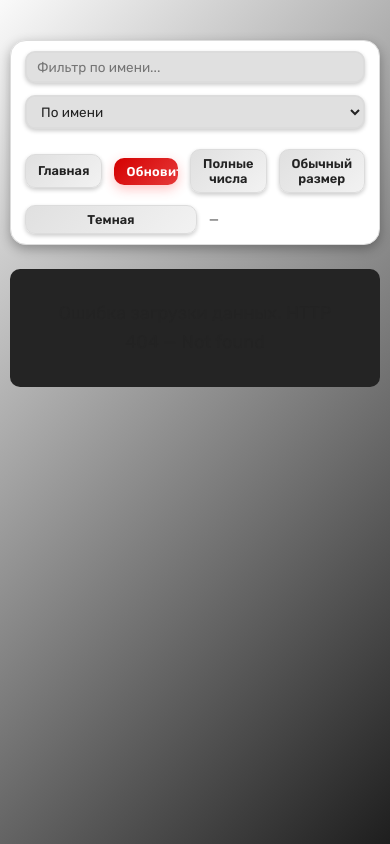
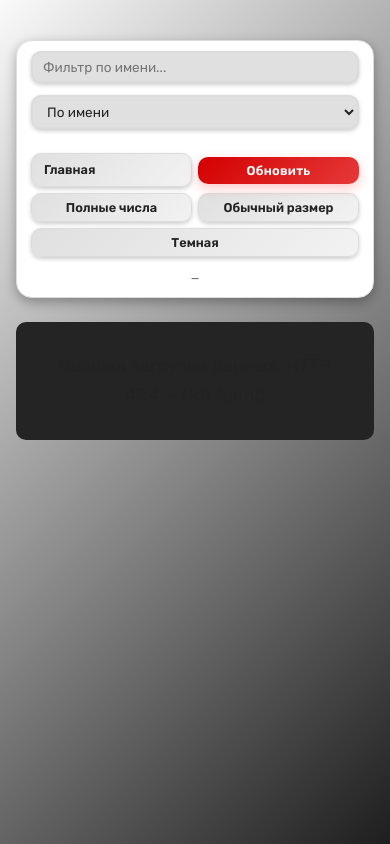
Before and after one commit to pavelpikta/cf-jacred-fdb, a website: page public/stats.html in a window 390 px wide. Drawn offline with nearby package versions, Linux system fonts and the light colour scheme; no server answers.

Commit message:
refactor: improve accessibility and styling in stats page
- enhanced accessibility by adding ARIA labels and roles in `stats.html`
- refined CSS styles in `stats.css` for better responsiveness and touch support
- updated cursor style in `styles.css` for improved user interaction

Signed-off-by: Pavel Pikta <pavel_pikta@epam.com>

```diff
--- a/public/css/stats.css
+++ b/public/css/stats.css
@@ -169,6 +169,8 @@ body {
   letter-spacing: 0.3px;
   position: relative;
   overflow: hidden;
+  -webkit-tap-highlight-color: transparent;
+  touch-action: manipulation;
 }
 
 .stats-refresh::before {
@@ -475,6 +477,8 @@ body {
     border-color var(--transition-fast),
     box-shadow var(--transition-fast);
   box-shadow: 0 2px 4px rgba(0, 0, 0, 0.2);
+  -webkit-tap-highlight-color: transparent;
+  touch-action: manipulation;
 }
 
 .search-box {
@@ -579,6 +583,12 @@ body {
 }
 
 @media (max-width: 760px) {
+  #page {
+    padding-left: max(12px, env(safe-area-inset-left));
+    padding-right: max(12px, env(safe-area-inset-right));
+    padding-top: max(20px, env(safe-area-inset-top));
+  }
+
   .stats-grid {
     grid-template-columns: 1fr;
     gap: 14px;
@@ -588,32 +598,57 @@ body {
     flex-direction: column;
     align-items: stretch;
     gap: 10px;
+    padding: 12px 14px;
   }
 
   .stats-toolbar .filter-inline {
     width: 100%;
     justify-content: flex-start;
+    flex-wrap: wrap;
   }
 
   .filter-inline > * {
     flex: 1 1 auto;
+    min-width: 0;
   }
 
   .filter-inline span.cards-counter {
     flex: 0 0 auto;
     min-width: fit-content;
+    white-space: nowrap;
   }
 
   .search-box,
   .sort-select {
     width: 100%;
     min-width: 0;
+    flex: 1 1 100%;
+  }
+
+  .stats-toolbar .filter-inline:first-child {
+    margin-bottom: 4px;
+  }
+
+  .stats-toolbar .filter-inline:last-child {
+    display: flex;
+    flex-wrap: wrap;
+    gap: 8px;
   }
 
   .stats-refresh,
   .btn-secondary {
-    width: auto;
-    flex: 1;
+    min-width: 0;
+    flex: 1 1 auto;
+    font-size: 0.85rem;
+    padding: 8px 12px;
+    white-space: nowrap;
+  }
+
+  .stats-last-update {
+    flex: 0 0 100%;
+    text-align: center;
+    margin-top: 4px;
+    font-size: 0.8rem;
   }
 
   .tracker-card header {
@@ -640,6 +675,12 @@ body {
 }
 
 @media (max-width: 480px) {
+  #page {
+    padding-left: max(10px, env(safe-area-inset-left));
+    padding-right: max(10px, env(safe-area-inset-right));
+    padding-top: max(16px, env(safe-area-inset-top));
+  }
+
   .stats-header {
     font-size: 1.6rem;
     margin-top: 20px;
@@ -674,8 +715,40 @@ body {
   }
 
   .stats-toolbar {
-    padding: 12px 14px;
+    padding: 10px 12px;
+    gap: 8px;
   }
+
+  .stats-toolbar .filter-inline:last-child {
+    gap: 6px;
+  }
+
+  .stats-refresh,
+  .btn-secondary {
+    font-size: 0.8rem;
+    padding: 8px 10px;
+    flex: 1 1 calc(50% - 3px);
+    min-width: 80px;
+  }
+
+  .stats-last-update {
+    font-size: 0.75rem;
+    margin-top: 6px;
+  }
+
+  .search-box,
+  .sort-select {
+    font-size: 0.9rem;
+    padding: 8px 12px;
+  }
+}
+
+/* Base page container with safe-area support for stats page */
+#page {
+  padding-left: max(16px, env(safe-area-inset-left));
+  padding-right: max(16px, env(safe-area-inset-right));
+  padding-top: max(40px, env(safe-area-inset-top));
+  padding-bottom: max(20px, env(safe-area-inset-bottom));
 }
 
 body.stats-wide #page {
@@ -706,6 +779,8 @@ body.stats-wide .stats-grid {
     box-shadow var(--transition-fast),
     border-color var(--transition-fast);
   box-shadow: 0 2px 4px rgba(0, 0, 0, 0.2);
+  -webkit-tap-highlight-color: transparent;
+  touch-action: manipulation;
 }
 
 .btn-secondary:hover {
--- a/public/css/styles.css
+++ b/public/css/styles.css
@@ -465,7 +465,7 @@ h1 {
   text-indent: -9999px;
   overflow: hidden;
   height: 90px;
-  cursor: hand;
+  cursor: pointer;
 }
 
 #searchForm,
--- a/public/stats.html
+++ b/public/stats.html
@@ -2,7 +2,7 @@
 <html lang="ru">
   <head>
     <meta charset="UTF-8" />
-    <meta name="viewport" content="width=device-width,initial-scale=1" />
+    <meta name="viewport" content="width=device-width, initial-scale=1" />
     <title>Статистика трекеров</title>
     <!-- Favicons -->
     <link rel="icon" type="image/x-icon" href="./img/favicon.ico" />
@@ -29,13 +29,16 @@
       <div class="logo"></div>
       <div class="stats-toolbar">
         <div class="filter-inline">
+          <label for="searchTracker" class="visually-hidden">Поиск трекера</label>
           <input
             type="text"
             id="searchTracker"
             class="search-box"
             placeholder="Фильтр по имени..."
+            aria-label="Поиск трекера по имени"
           />
-          <select id="sortSelect" class="sort-select" title="Сортировка">
+          <label for="sortSelect" class="visually-hidden">Сортировка</label>
+          <select id="sortSelect" class="sort-select" aria-label="Сортировка результатов">
             <option value="name">По имени</option>
             <option value="newtor">Новые торренты (desc)</option>
             <option value="update">Изменения (desc)</option>
@@ -44,29 +47,54 @@
             <option value="wait">Ожидает (desc)</option>
             <option value="skip">Пропущено (desc)</option>
           </select>
-          <span class="cards-counter" id="cardsCounter"></span>
+          <span
+            class="cards-counter"
+            id="cardsCounter"
+            aria-live="polite"
+            aria-atomic="true"
+          ></span>
         </div>
         <div class="filter-inline">
-          <a href="/" class="btn-secondary" id="goHome" title="На главную">Главная</a>
-          <button class="stats-refresh" id="refreshBtn">Обновить</button>
-          <button class="btn-secondary" id="toggleNumbers" title="Переключить формат чисел">
+          <a href="/" class="btn-secondary" id="goHome" aria-label="На главную страницу">Главная</a>
+          <button class="stats-refresh" id="refreshBtn" aria-label="Обновить статистику">
+            Обновить
+          </button>
+          <button class="btn-secondary" id="toggleNumbers" aria-label="Переключить формат чисел">
             Полные числа
           </button>
-          <button class="btn-secondary" id="toggleWidth" title="Переключить ширину">
+          <button class="btn-secondary" id="toggleWidth" aria-label="Переключить широкий режим">
             Широкий режим
           </button>
-          <button class="btn-secondary" id="toggleCompact" title="Плотный режим">Компактный</button>
-          <button class="btn-secondary" id="toggleTheme" title="Переключить тему">Тема</button>
-          <span class="stats-last-update" id="lastUpdate">—</span>
+          <button
+            class="btn-secondary"
+            id="toggleCompact"
+            aria-label="Переключить компактный режим"
+          >
+            Компактный
+          </button>
+          <button class="btn-secondary" id="toggleTheme" aria-label="Переключить тему оформления">
+            Тема
+          </button>
+          <span class="stats-last-update" id="lastUpdate" aria-live="polite" aria-atomic="true"
+            >—</span
+          >
         </div>
       </div>
-      <div id="loading" class="msg">Загрузка статистики...</div>
-      <div id="error" class="msg">Ошибка загрузки данных.</div>
-      <div id="aggregateHost"></div>
-      <div id="statsGrid" class="stats-grid" aria-live="polite"></div>
-      <div id="emptyState" class="empty-msg">Ничего не найдено.</div>
+      <div id="loading" class="msg" role="status" aria-live="polite">Загрузка статистики...</div>
+      <div id="error" class="msg" role="alert" aria-live="assertive">Ошибка загрузки данных.</div>
+      <div id="aggregateHost" aria-label="Сводная статистика по всем трекерам"></div>
+      <div
+        id="statsGrid"
+        class="stats-grid"
+        aria-live="polite"
+        role="region"
+        aria-label="Статистика трекеров"
+      ></div>
+      <div id="emptyState" class="empty-msg" role="status" aria-live="polite">
+        Ничего не найдено.
+      </div>
     </div>
-    <a href="/" id="back-to-top" title="На главную"></a>
+    <a href="/" id="back-to-top" aria-label="Вернуться на главную страницу" title="На главную"></a>
     <script
       src="https://code.jquery.com/jquery-3.7.1.min.js"
       integrity="sha256-/JqT3SQfawRcv/BIHPThkBvs0OEvtFFmqPF/lYI/Cxo="
```
